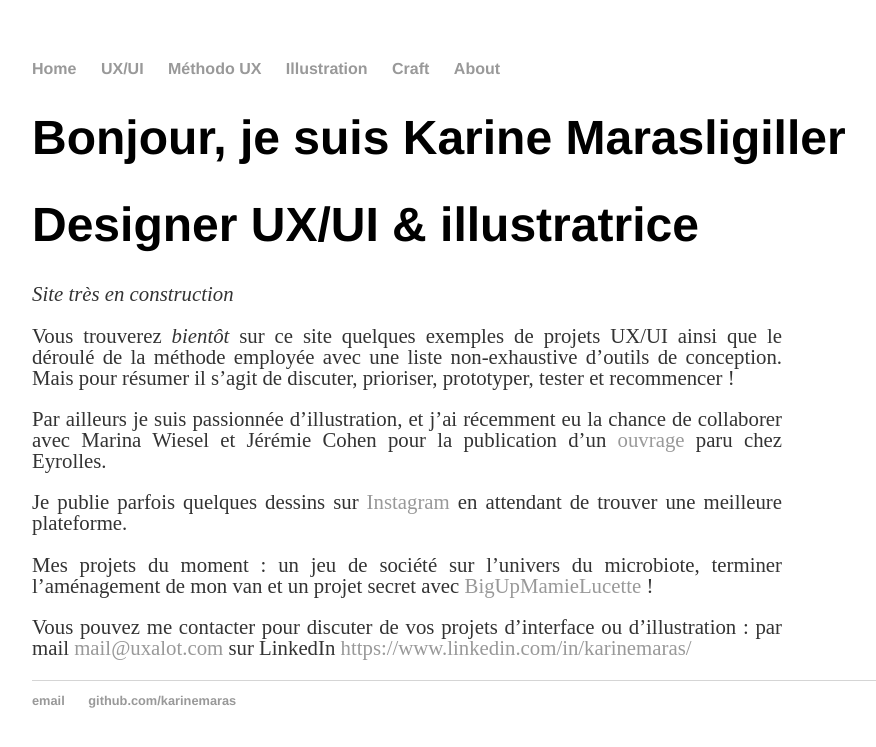
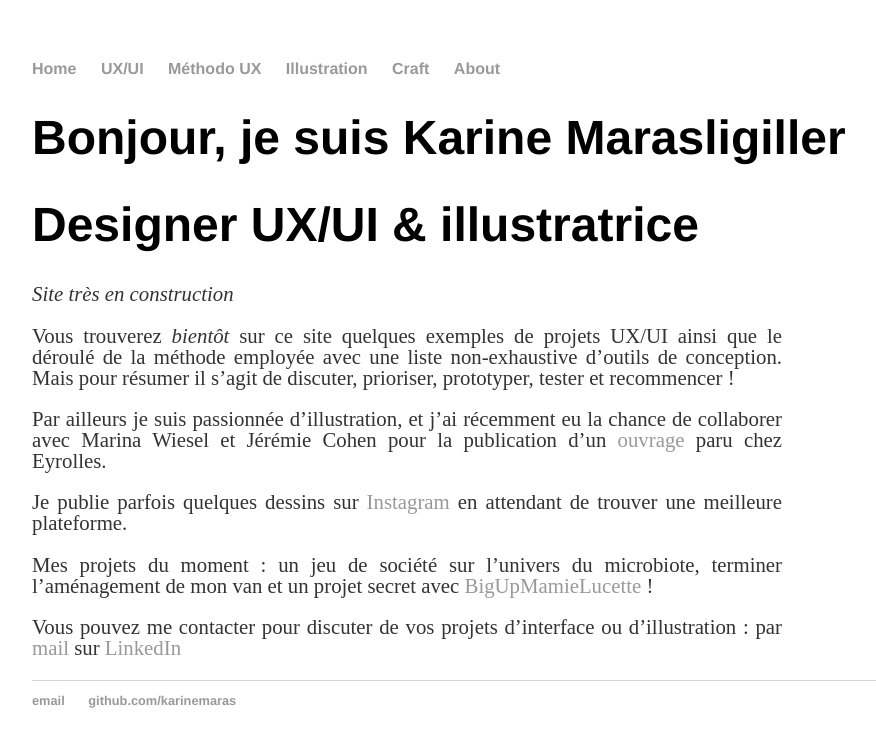
Before and after one commit to KarineMaras/karinemaras.github.io, a Jekyll site: the page built from index.md, in a window 1280 px wide. Shown: the top 747 px of the page, without its empty margins (160-1036 px from the left). Built offline with Jekyll 4.4.1, drawn with Linux system fonts in a browser that asks for light colours.

Commit message:
Update index.md

```diff
--- a/index.md
+++ b/index.md
@@ -17,5 +17,5 @@ Je publie parfois quelques dessins sur [Instagram](http://instagram.com/gedzok/)
 Mes projets du moment : un jeu de société sur l'univers du microbiote, terminer l'aménagement de mon van et un projet secret avec [BigUpMamieLucette](https://www.instagram.com/stories/bigupmamielucette/){:target="_blank"} !
 
 Vous pouvez me contacter pour discuter de vos projets d'interface ou d'illustration :
-par mail <mail@uxalot.com>
-sur LinkedIn <https://www.linkedin.com/in/karinemaras/>
+par [mail](mail@uxalot.com)
+sur [LinkedIn](https://www.linkedin.com/in/karinemaras/)
```
